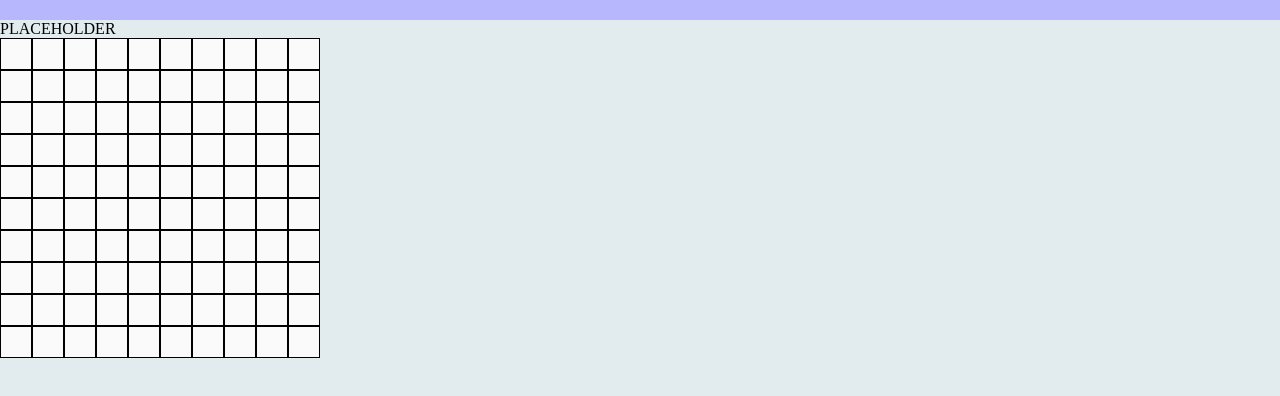
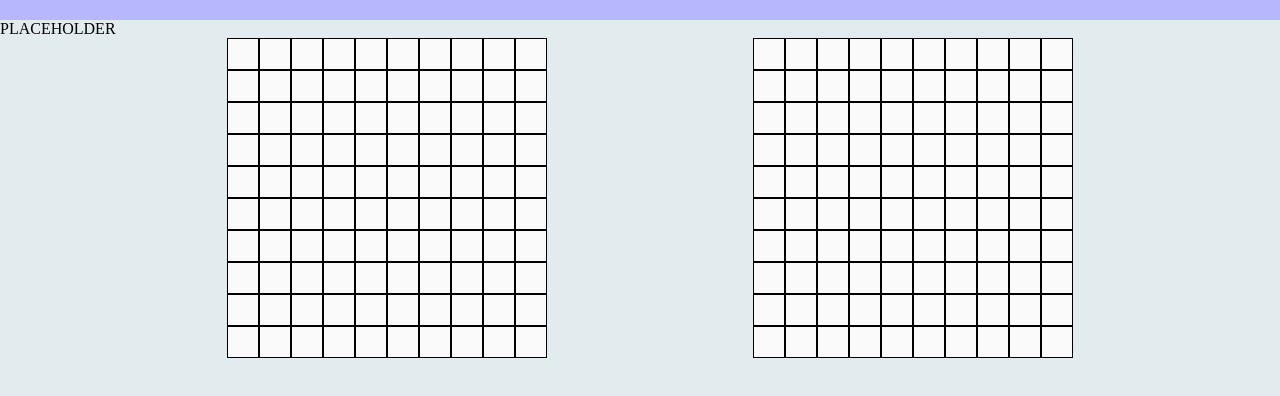
Before and after one commit to waitegeoff2/battleship, a website built with webpack: page src/template.html in a window 1280 px wide. Shown: the part 84-480 px from the top of the page. Built offline with nearby package versions, Linux system fonts and the light colour scheme.

Commit message:
Added a separate board for computer

```diff
--- a/src/dom.js
+++ b/src/dom.js
@@ -1,10 +1,11 @@
 import { Gameboard } from "./gameboard";
 import { Player } from "./player";
-const boardDisplay = document.querySelector(".game-board")
+const boardHumanDisplay = document.querySelector(".player-board")
+const boardCompDisplay = document.querySelector(".computer-board")
 
 let testPlayer = new Player("g");
 
-function displayBoard(player) {
+function displayHumanBoard(player) {
     let gameboard = player.gameboard.board;
 
     for(let i=0; i<gameboard.length; i++) {
@@ -25,11 +26,51 @@ function displayBoard(player) {
             });
         }
         //append the entire row and loop back to build the next row
-        boardDisplay.appendChild(row);
+        boardHumanDisplay.appendChild(row);
     }
     return gameboard;
 }
 
-displayBoard(testPlayer);
+function displayComputerBoard(player) {
+    let gameboard = player.gameboard.board;
 
-export {displayBoard}
+    for(let i=0; i<gameboard.length; i++) {
+        //create a new row for each array
+        const row = document.createElement("div");
+        row.classList.add("game-row");
+        for(let j=0; j<gameboard[i].length; j++) {
+            //append each column to each row
+            const column = document.createElement("div");
+            column.classList.add("game-column");
+            row.appendChild(column);
+
+            //record a coordinate here to click later when choosing boats
+            let coord = gameboard[i][j]
+            //add LISTENERS here for mouseover****
+            column.addEventListener('click', () => {
+                column.style.backgroundColor = "grey";
+            });
+        }
+        //append the entire row and loop back to build the next row
+        boardCompDisplay.appendChild(row);
+    }
+    return gameboard;
+}
+
+//EVENT LISTENERS TO PLACE SHIPS
+//FIGURE OUT THE PAGE LAYOUT FIRST
+//button that says "place destroyer" fills out the addShip(row, column, length, direction) function
+
+function humanPlaceShip() {
+    //prompts to fill out the addShip(row, column, length, direction) function
+}
+
+function computerPlaceShip() {
+
+}
+
+function gameFlow() {
+
+}
+
+export {displayHumanBoard, displayComputerBoard}
--- a/src/index.js
+++ b/src/index.js
@@ -2,7 +2,7 @@ import "./styles.css";
 import { Ship } from "./ship";
 import { Gameboard } from "./gameboard";
 import { Player } from "./player";
-import {displayBoard} from "./dom";
+import {displayHumanBoard, displayComputerBoard} from "./dom";
 
 let playerOne = new Player("Player")
 playerOne.human = true
@@ -10,6 +10,9 @@ playerOne.human = true
 let playerComp = new Player("Computer")
 playerComp.human = false
 
+displayHumanBoard(playerOne);
+displayComputerBoard(playerComp);
+
 
 
 console.log(playerOne)
--- a/src/styles.css
+++ b/src/styles.css
@@ -27,9 +27,16 @@ body {
 
 .game-area {
   display: flex;
+  justify-content: space-evenly;
 }
 
-.game-board {
+.computer-board {
+  height: 300px;
+  width: 300px;
+  display: flex;
+}
+
+.player-board {
   height: 300px;
   width: 300px;
   display: flex;
--- a/src/template.html
+++ b/src/template.html
@@ -10,8 +10,8 @@
     <div class="main-area">
         <div class="new-game">PLACEHOLDER</div>
         <div class="game-area">
-            <div class="game-board"></div>
-            <div class="game-board"></div>
+            <div class="player-board"></div>
+            <div class="computer-board"></div>
         </div>
         <div class="game-updates"></div>
     </div>
```
